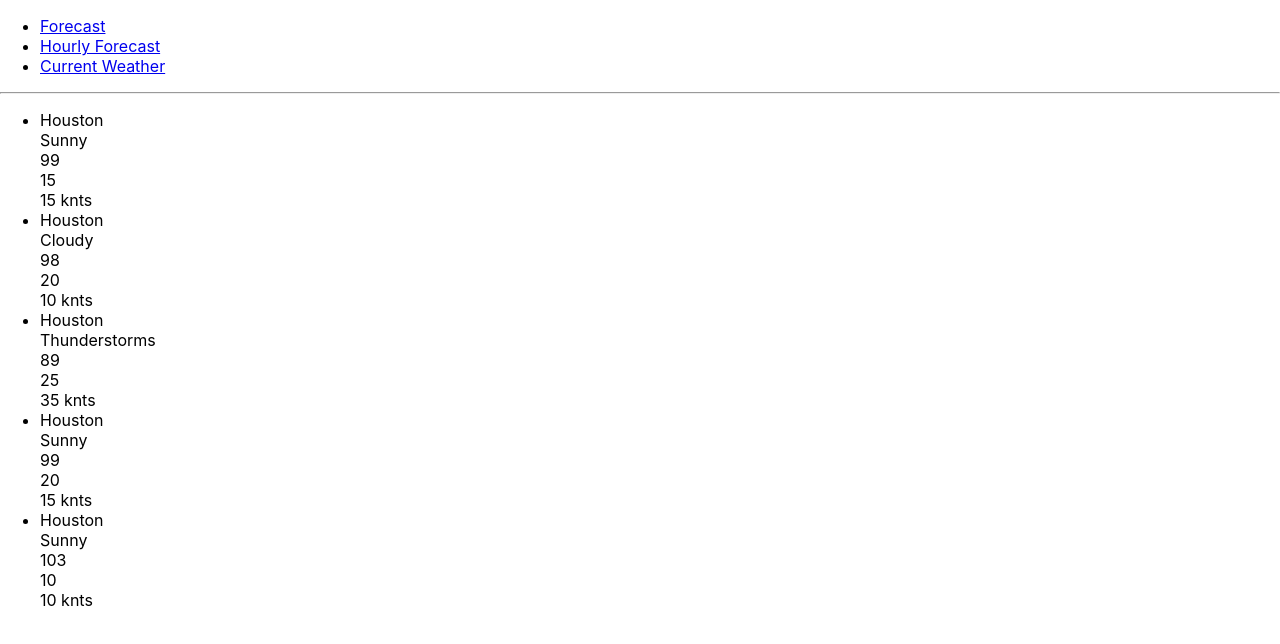
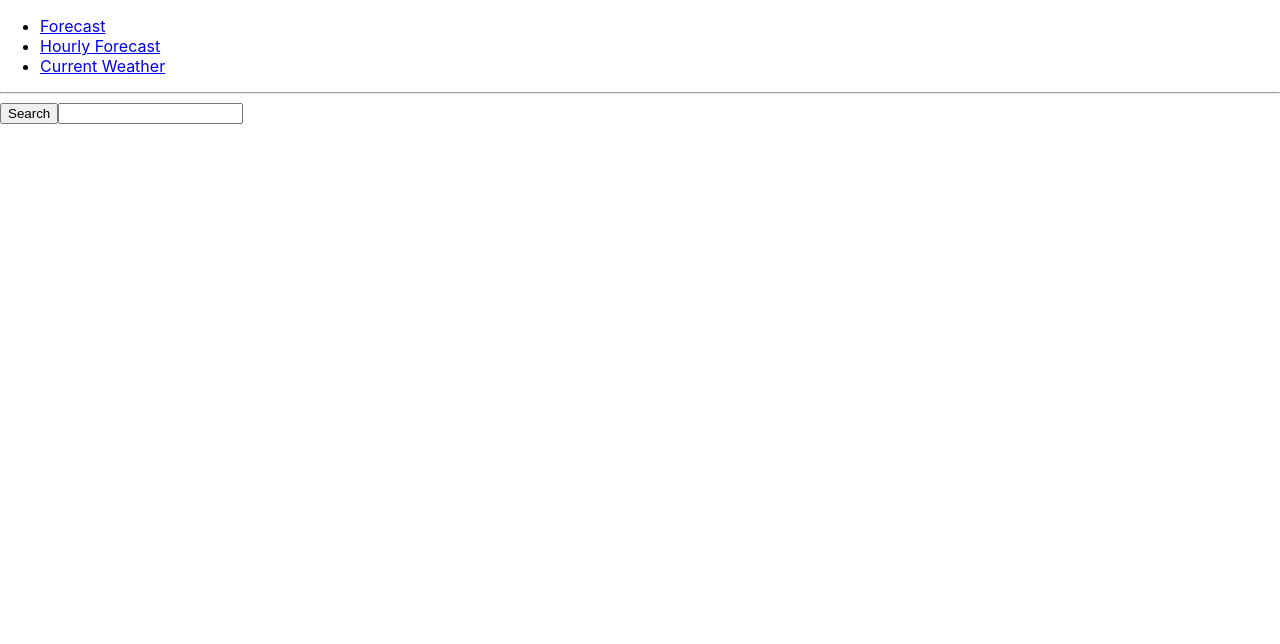
Before and after one commit to Jowest015/React_Project, a React (Create React App) app: page / in a window 1280 px wide. Shown: the top 644 px of the page. Built offline with nearby package versions, Linux system fonts and the light colour scheme.

Commit message:
setup redux

```diff
--- a/package.json
+++ b/package.json
@@ -8,8 +8,11 @@
     "@testing-library/jest-dom": "^5.14.1",
     "@testing-library/react": "^11.2.7",
     "@testing-library/user-event": "^12.8.3",
+    "axios": "^0.21.1",
+    "deepcopy": "^2.1.0",
     "react": "^17.0.2",
     "react-dom": "^17.0.2",
+    "react-redux": "^7.2.4",
     "react-router": "^5.2.0",
     "react-router-dom": "^5.2.0",
     "react-scripts": "4.0.3",
--- a/src/App.jsx
+++ b/src/App.jsx
@@ -9,6 +9,8 @@ import {
 import Current from "./components/Current";
 import Forecast from "./components/Forecast";
 import Hourly from "./components/Hourly";
+import CurrentWeather from "./components/Current";
+import SearchBar from "./components/SearchBar";
 
 
 export default function App() {
@@ -40,8 +42,7 @@ export default function App() {
 
 function Home() {
   return (
-        <Forecast weather={weather} />
-
+  <SearchBar />
   )
 }
 
--- /dev/null
+++ b/src/actions.js
@@ -0,0 +1,6 @@
+export function search (data) {
+  return {
+    type: 'SEARCH',
+    data: data
+  }
+}
--- /dev/null
+++ b/src/api/open-weather.js
@@ -0,0 +1,13 @@
+import axios from "axios";
+
+const API_KEY = "f49aed4633c5715d1f0b5c3fb2c82c78";
+
+function getCurrentWeather(location) {
+  return axios.get(
+    `api.openweathermap.org/data/2.5/weather?q=${location}&units=imperial&appid=${API_KEY}`
+  );
+}
+
+export {
+  getCurrentWeather
+}
--- a/src/components/Current.jsx
+++ b/src/components/Current.jsx
@@ -1,7 +1,26 @@
+import React from 'react';
+
+class CurrentWeather extends React.Component {
+  render() {
+    return (
+      <div className="current-weather">
+        <div className="current-weather_content">
+          <p className="current-weather_temp">78</p>
+          <p className="current-weather_descriptor">Clear</p>
+          {/* <img className="current-weather_item" url "" /> */}
+        </div>
+        <div>
+          <p className="current-weather_humidity">85</p>
+        </div>
+      </div>
+    )
+  }
+}
+
 export default function Current() {
   return (
     <div>
-      <h1>Current Weather</h1>
+      <CurrentWeather />
     </div>
   );
 }
--- /dev/null
+++ b/src/components/SearchBar.jsx
@@ -0,0 +1,49 @@
+import React from 'react';
+import { getCurrentWeather } from './../api/open-weather';
+
+class SearchBar extends React.Component {
+  constructor(props) {
+    super(props);
+    this.state={
+      location: "",
+      temp: "",
+    };
+  }
+
+  onChange(e) {
+    this.setState({
+      location: e.target.value,
+    });
+  }
+  onSubmit(e) {
+    e.preventDefault();
+
+    getCurrentWeather(this.state.location)
+      .then((res) => {
+          this.setState({
+            temp: res.data.main.temp
+          });
+      });
+  }
+
+  render() {
+    const location = this.state.location;
+    const temp = this.state.temp
+
+    return (
+      <div>
+      <form onSubmit={(e) => this.onSubmit(e)}>
+        <button type="submit">Search</button>
+        <input
+          id="search"
+          name="search"
+          value={location}
+          onChange={(e) => this.onChange(e)}>
+        </input>
+      </form>
+      </div>
+    )
+  }
+}
+
+export default SearchBar;
```
Also changed, not shown: src/reducer.js (added, +28 -0 lines), src/store.js (added, +7 -0 lines), 1 other file (tests, documents, lock files or other folders).
